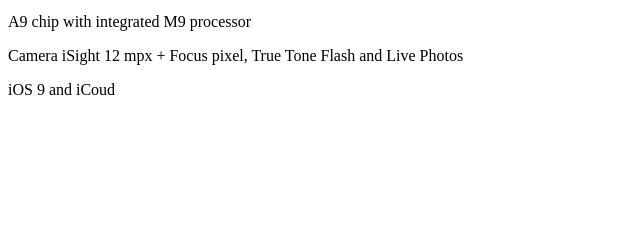
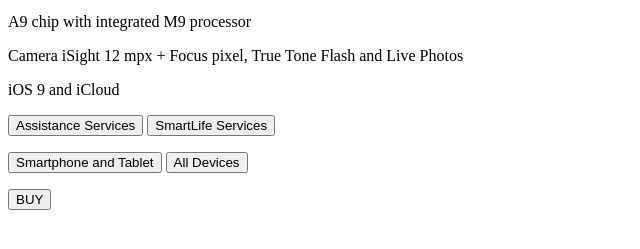
Before and after one commit to pietrodimarco91/hypermediaProject2016, a plain HTML site: page iphone6_car.html in a window 1280 px wide. Shown: the part 183-432 px from the top of the page, without its empty margins (0-640 px from the left). Drawn offline with Linux system fonts and the light colour scheme.

Commit message:
button added

```diff
--- a/iphone6_car.html
+++ b/iphone6_car.html
@@ -14,6 +14,15 @@
         <p>DISPLAY:Retina HD 4,7''; 1334 x 750 px resolution, 3D Touch</p>
         <p>A9 chip with integrated M9 processor</p>
         <p>Camera iSight 12 mpx + Focus pixel, True Tone Flash and Live Photos</p>
-        <p>iOS 9 and iCoud</p>
+        <p>iOS 9 and iCloud</p>
     </div>
+       <button style="button">Assistance Services</button>
+        <button style="button">SmartLife Services</button>
+         <p>
+        <button style="button">Smartphone and Tablet</button>
+        <button style="button">All Devices</button>
+        </p>
+        <p>
+        <button style="button">BUY</button>
+        </p>
     </P>
```
Also changed, not shown: iphone6_desc.html (+10 -6 lines).
